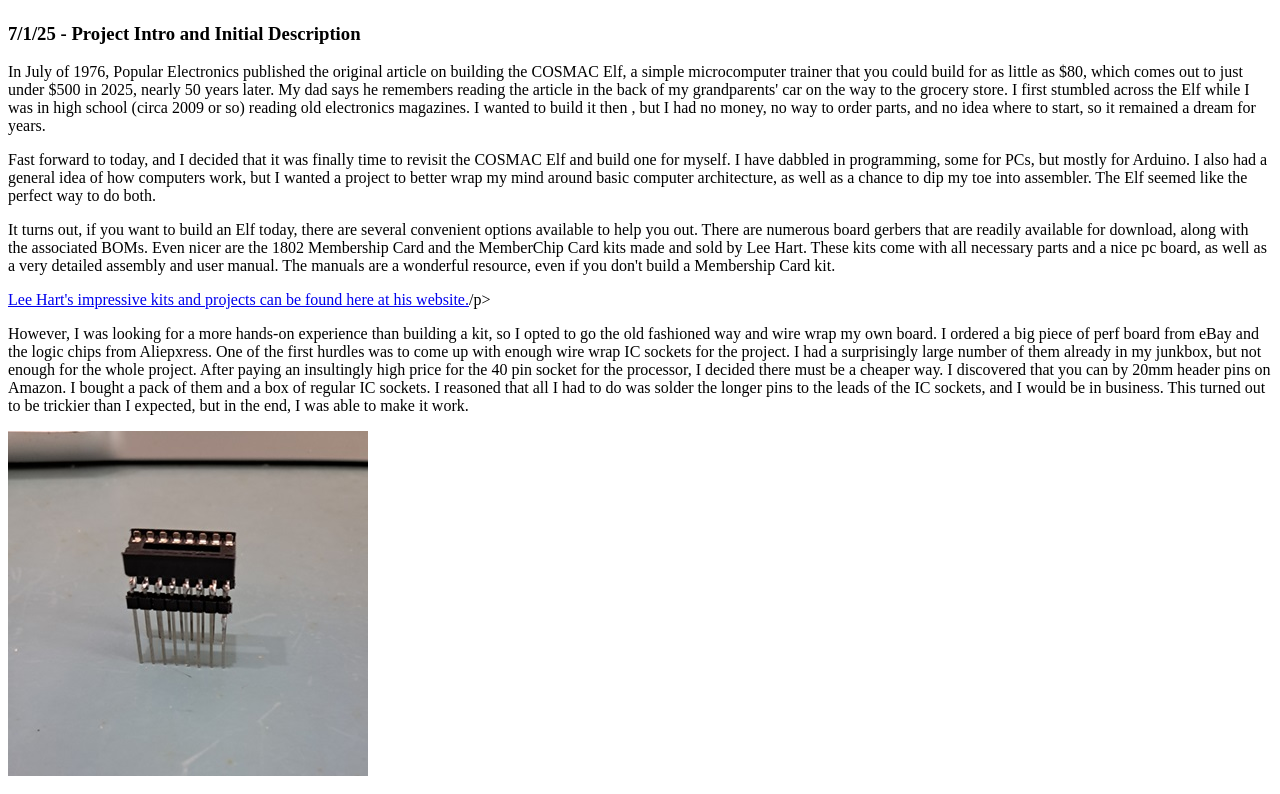
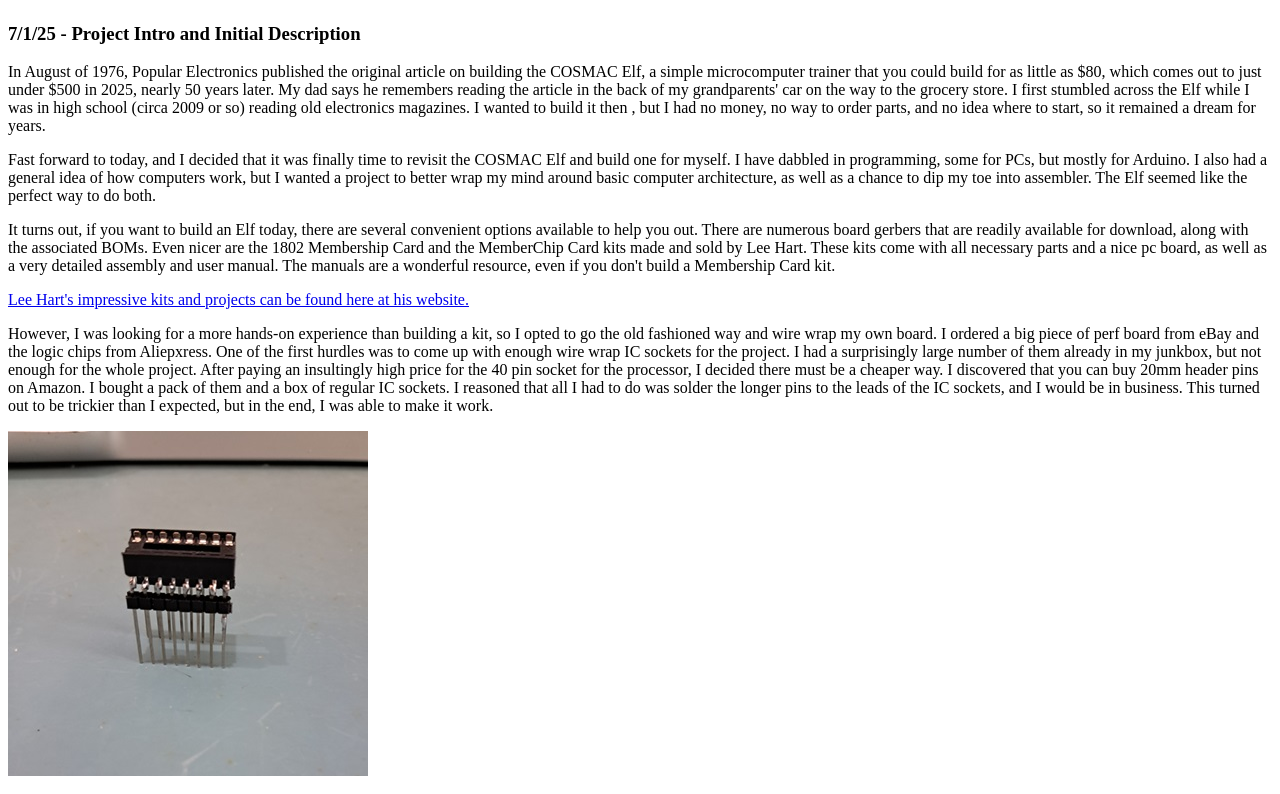
Before and after one commit to KI4POV/KI4POV.github.io, a plain HTML site: page cosmacelf.html in a window 1280 px wide. Shown: the part 939-1733 px from the top of the page. Drawn offline with Linux system fonts and the light colour scheme.

Commit message:
Update cosmacelf.html

```diff
--- a/cosmacelf.html
+++ b/cosmacelf.html
@@ -6,7 +6,7 @@
 <h2>COSMAC Elf 1802 Microcomputer</h2>
 <img src="pictures/PEcosmaccover.jpg">
 <h3>7/1/25 - Project Intro and Initial Description</h3>
-<p>In July of 1976, Popular Electronics published the original article on building the COSMAC Elf, a simple
+<p>In August of 1976, Popular Electronics published the original article on building the COSMAC Elf, a simple
 microcomputer trainer that you could build for as little as $80, which comes out to just under $500 in 2025,
 nearly 50 years later. My dad says he remembers reading the article in the back of my grandparents' car on the
 way to the grocery store. I first stumbled across the Elf while I was in high school (circa 2009 or so) reading old electronics magazines.
@@ -24,13 +24,13 @@ are the 1802 Membership Card and the MemberChip Card kits made and sold by Lee H
 parts and a nice pc board, as well as a very detailed assembly and user manual. The manuals are a wonderful resource,
  even if you don't build a Membership Card kit.</p>
 
- <p><a href="https://www.sunrise-ev.com/">Lee Hart's impressive kits and projects can be found here at his website.</a>/p>
+ <p><a href="https://www.sunrise-ev.com/">Lee Hart's impressive kits and projects can be found here at his website.</a></p>
 
  <p>However, I was looking for a more hands-on experience than building a kit, so I opted to go the old fashioned way and
  wire wrap my own board. I ordered a big piece of perf board from eBay and the logic chips from Aliepxress. One of the first
  hurdles was to come up with enough wire wrap IC sockets for the project. I had a surprisingly large number of them already
  in my junkbox, but not enough for the whole project. After paying an insultingly high price for the 40 pin socket for the
- processor, I decided there must be a cheaper way. I discovered that you can by 20mm header pins on Amazon. I bought a pack of
+ processor, I decided there must be a cheaper way. I discovered that you can buy 20mm header pins on Amazon. I bought a pack of
  them and a box of regular IC sockets. I reasoned that all I had to do was solder the longer pins to the leads of the IC sockets,
   and I would be in business. This turned out to be trickier than I expected, but in the end, I was able to make it work. </p>
 
```
